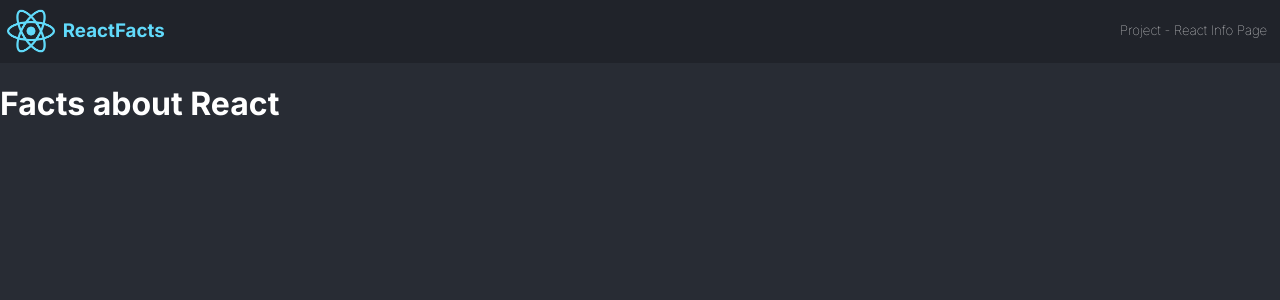
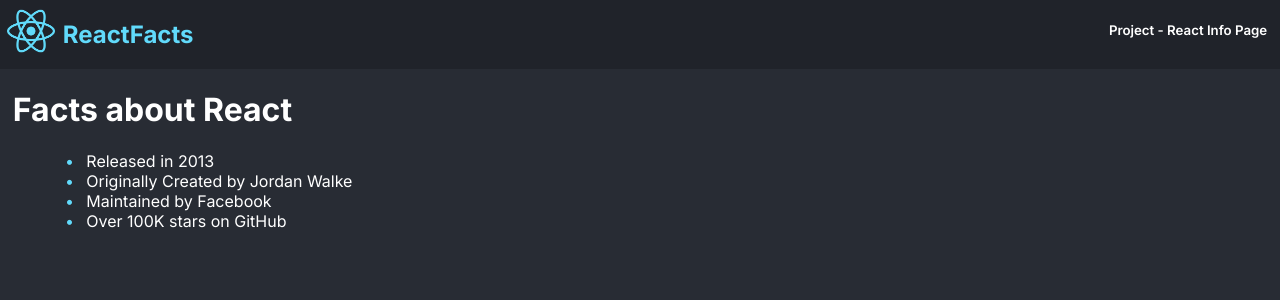
Before and after one commit to uniquedm/react-info-page, a React (Create React App) app: page / in a window 1280 px wide. Shown: the top 300 px of the page. Built offline with nearby package versions, Linux system fonts and the light colour scheme.

Commit message:
Made design changes as per Figma Design File

```diff
--- a/public/style.css
+++ b/public/style.css
@@ -13,6 +13,18 @@ body {
 .content {
     background-color: #282c34;
     color: white;
+    margin-left: 1%;
+}
+
+.ul {
+    list-style-type: none;
+}
+
+.ul > li::before {
+    font-weight: 400;
+    margin: 1%;
+    color: rgb(97, 218, 251);
+    content: "\2022";
 }
 
 .logo {
@@ -23,8 +35,12 @@ body {
 
 .project {
     font-family: 'Inter', sans-serif;
-    font-weight: 100;
+    font-weight: 600;
     margin-left: auto;
     margin-right: 1%;
     color: white;
 }
+
+.logo-text {
+    font-weight: 700;
+}
--- a/src/components/Main.js
+++ b/src/components/Main.js
@@ -4,6 +4,12 @@ export default function Main() {
     return (
         <div className="content">
             <h1>Facts about React</h1>
+            <ul className="ul">
+                <li>Released in 2013</li>
+                <li>Originally Created by Jordan Walke</li>
+                <li>Maintained by Facebook</li>
+                <li>Over 100K stars on GitHub</li>
+            </ul>
         </div>
     );
 }
--- a/src/components/Navbar.js
+++ b/src/components/Navbar.js
@@ -5,7 +5,7 @@ export default function App() {
     return (
         <nav className="nav">
             <img src={logo} alt="logo" className="logo"/>
-            <h3>ReactFacts</h3>
+            <h2 className="logo-text">ReactFacts</h2>
             <h5 className="project">Project - React Info Page</h5>
         </nav>
     );
```
Also changed, not shown: 1 other file (tests, documents, lock files or other folders).
